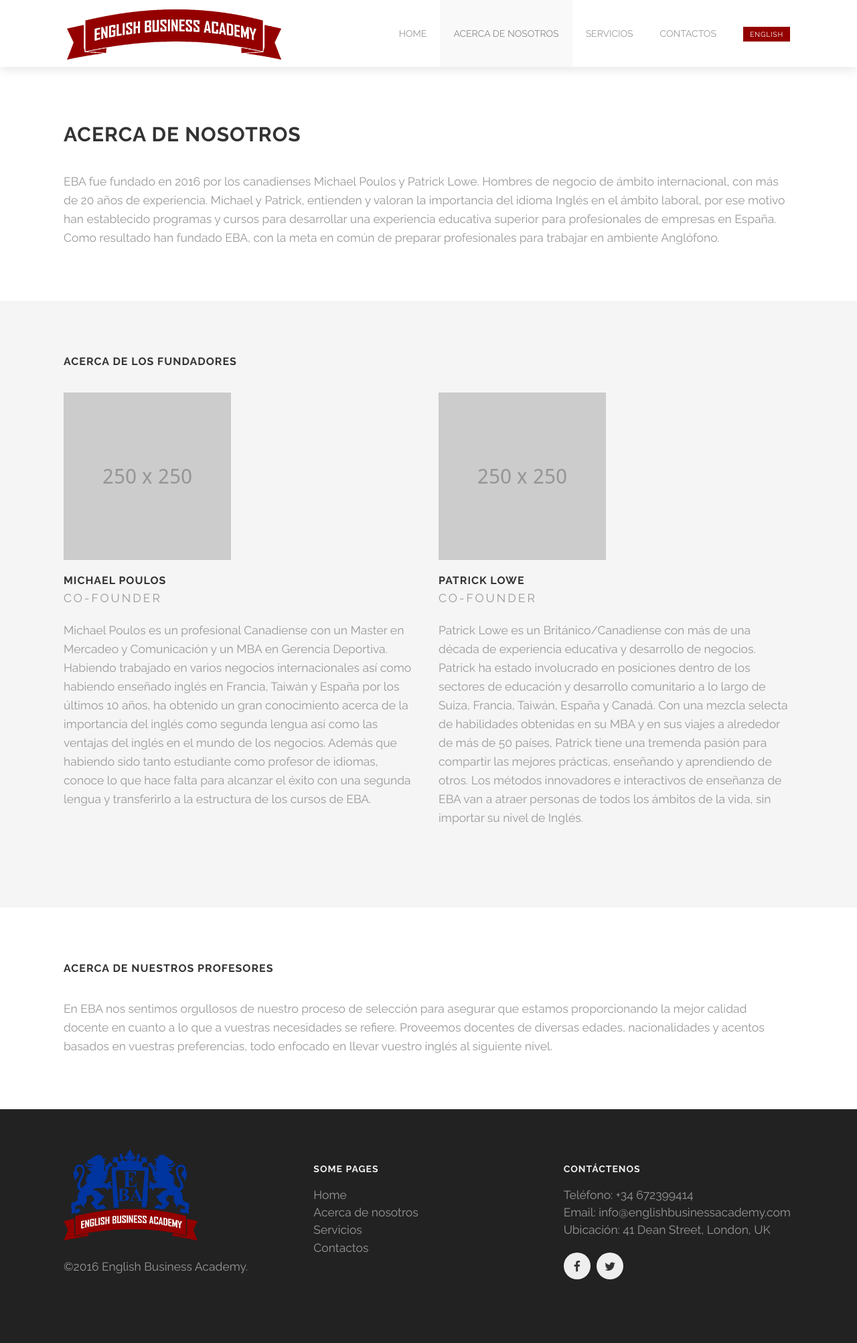
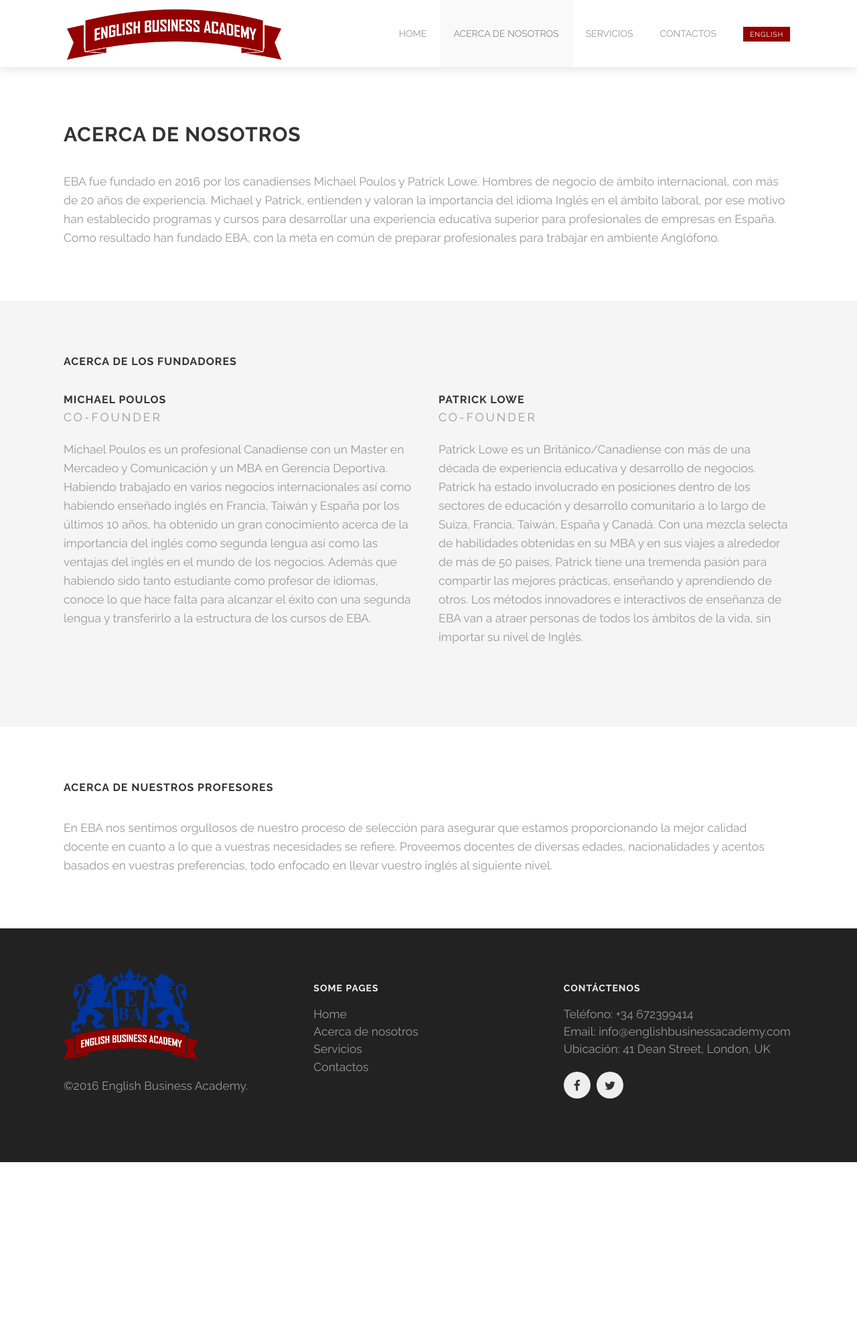
Before and after one commit to batesy/eba-website, a Jekyll site: the page built from es/about/index.html, in a window 1280 px wide. Shown: the whole page at 67% size. Built offline with Jekyll 4.4.1, drawn with Linux system fonts in a browser that asks for light colours; after the commit the page ends 1735 px from its top, so only the background shows below that.

Commit message:
Remove photos on spanish site

```diff
--- a/es/about/index.html
+++ b/es/about/index.html
@@ -80,9 +80,9 @@
     {% for member in page.members %}
       <div class='small-6 medium-6 large-6 columns'>
         <div class='mod modTeamMember style-2'>
-          <div class='member'>
+          <!-- <div class='member'>
             <img class="avatar" alt="" src="{{site.url}}/{{member.avatar}}" />
-          </div>
+          </div> -->
           <h3>{{member.name}}</h3>
           <p class='position'>{{member.position}}</p>
           <p>{{member.desc}}</p>
```
